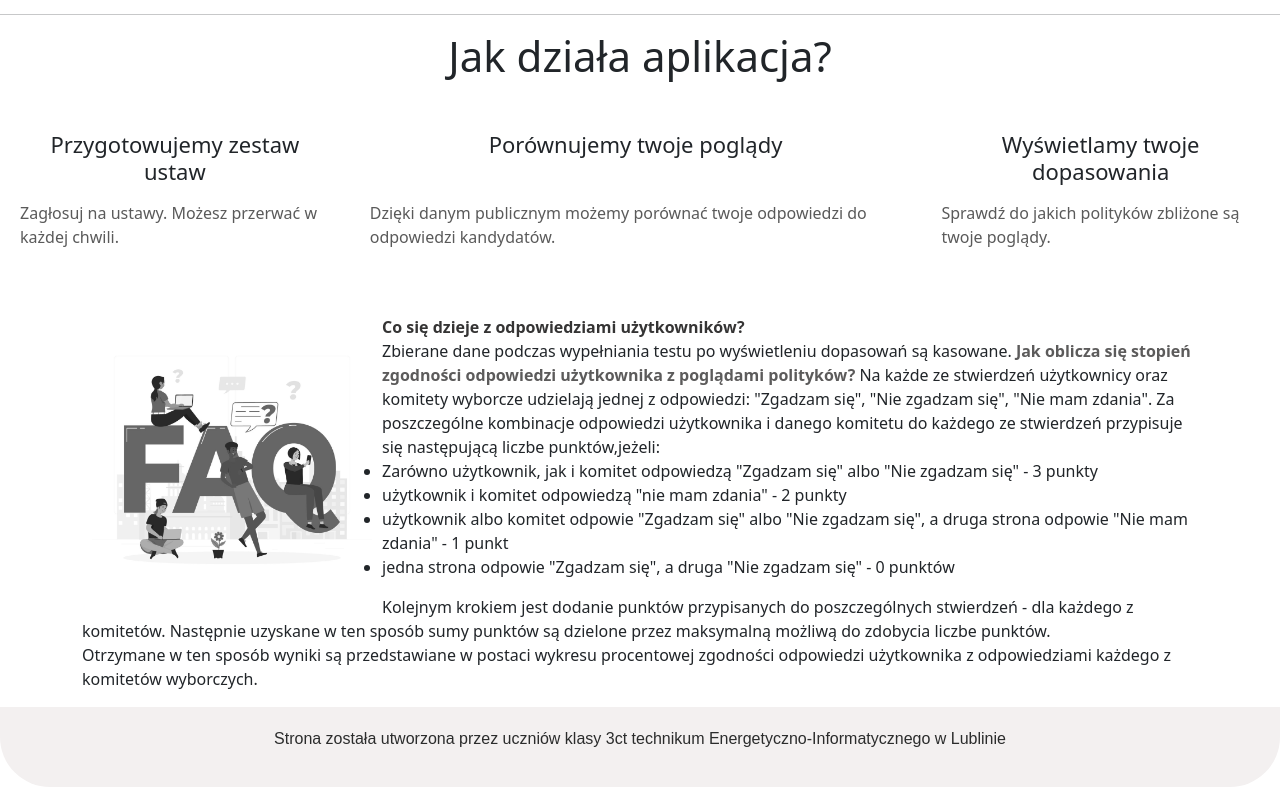
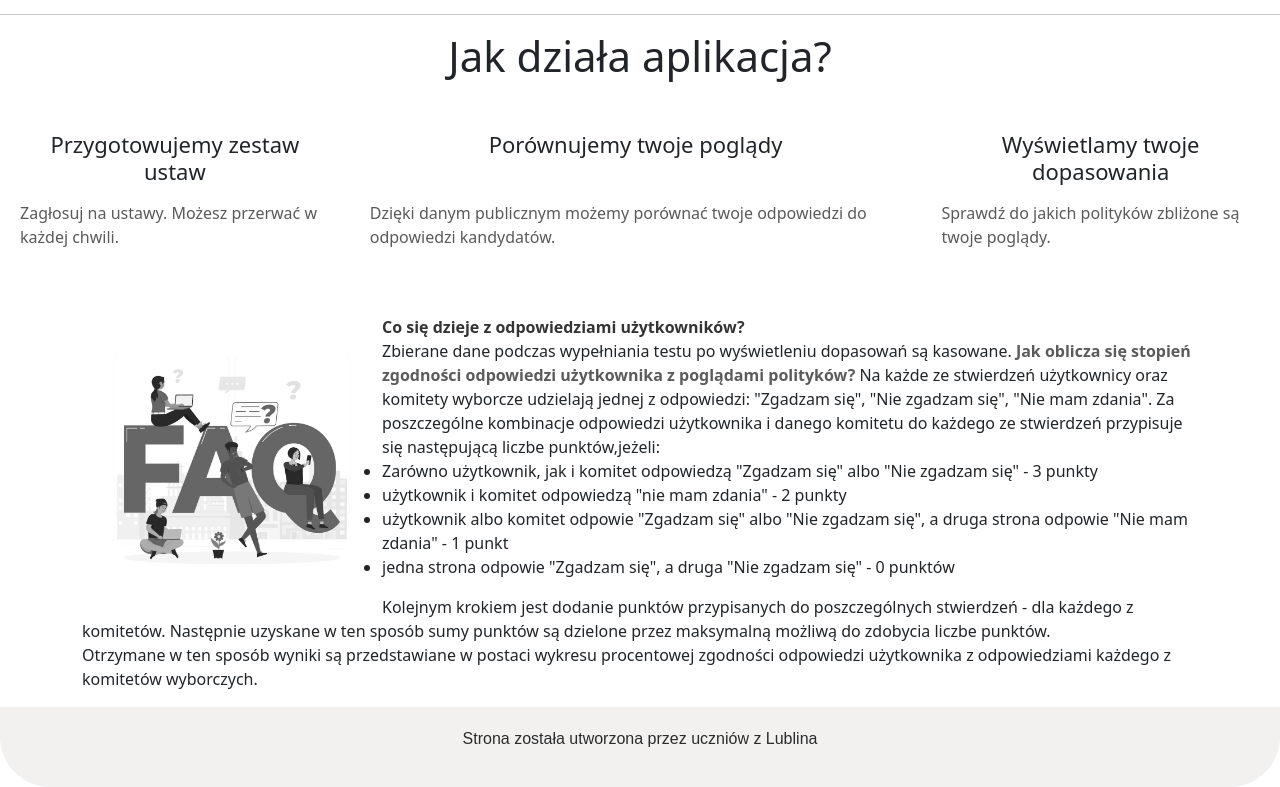
Before and after one commit to Pawlikss/projekt-latarnik, a React (Create React App) app: page / in a window 1280 px wide. Shown: the part 317-1104 px from the top of the page. Built offline with nearby package versions, Linux system fonts and the light colour scheme; the HTML template or start-up script is replaced by a standard one.

Commit message:
drobny update stopki

```diff
--- a/src/components/Footer.js
+++ b/src/components/Footer.js
@@ -2,7 +2,7 @@ import styles from '../styl.css'
 const Footer = () => {
     return (
         <footer className="footer">
-            <p className="footerText">Strona została utworzona przez uczniów klasy 3ct technikum Energetyczno-Informatycznego w Lublinie</p>
+            <p className="footerText">Strona została utworzona przez uczniów z Lublina</p>
         </footer>
     );
 }
```
